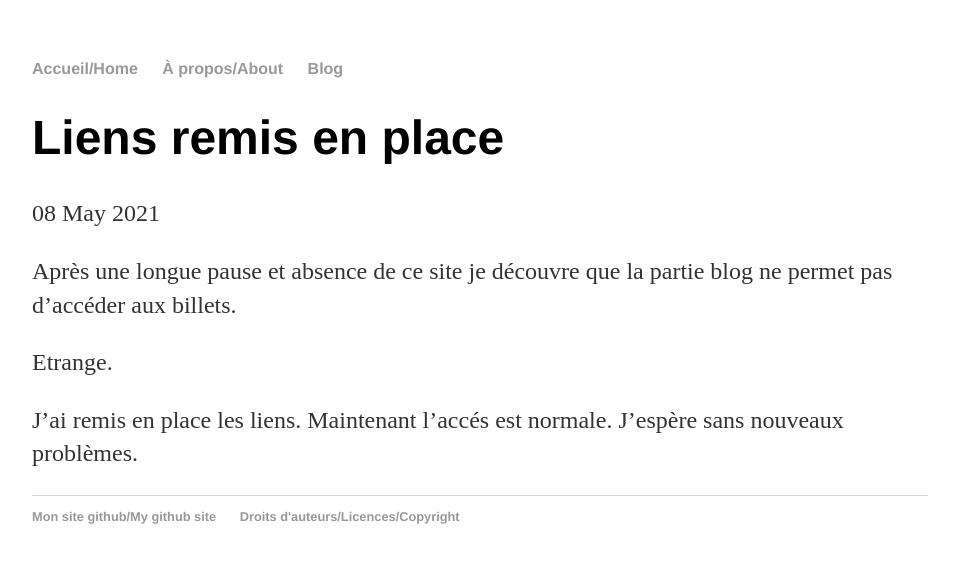
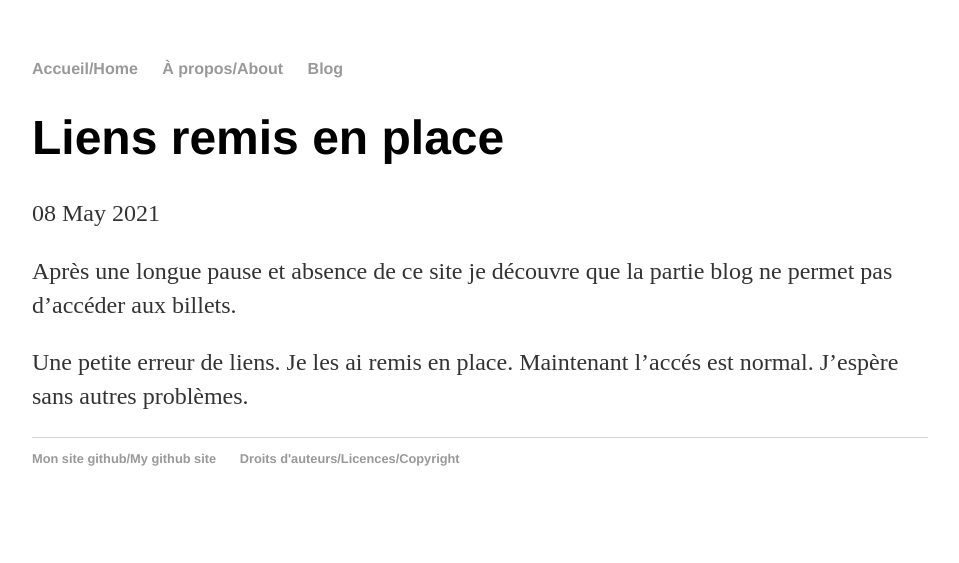
Before and after one commit to tzvet/tzvet.github.io, a Jekyll site: the page built from _posts/2021-05-08-remise-en-ligne-du-blog.md, in a window 1280 px wide. Shown: the top 563 px of the page, without its empty margins (160-1119 px from the left). Built offline with Jekyll 4.4.1, drawn with Linux system fonts in a browser that asks for light colours.

Commit message:
Update 2021-05-08-remise-en-ligne-du-blog.md

```diff
--- a/_posts/2021-05-08-remise-en-ligne-du-blog.md
+++ b/_posts/2021-05-08-remise-en-ligne-du-blog.md
@@ -6,6 +6,4 @@ date: 2021-05-08
 
 Après une longue pause et absence de ce site je découvre que la partie blog ne permet pas d'accéder aux billets.
 
-Etrange.
-
-J'ai remis en place les liens. Maintenant l'accés est normale. J'espère sans nouveaux problèmes.
+Une petite erreur de liens. Je les ai remis en place. Maintenant l'accés est normal. J'espère sans autres problèmes.
```
